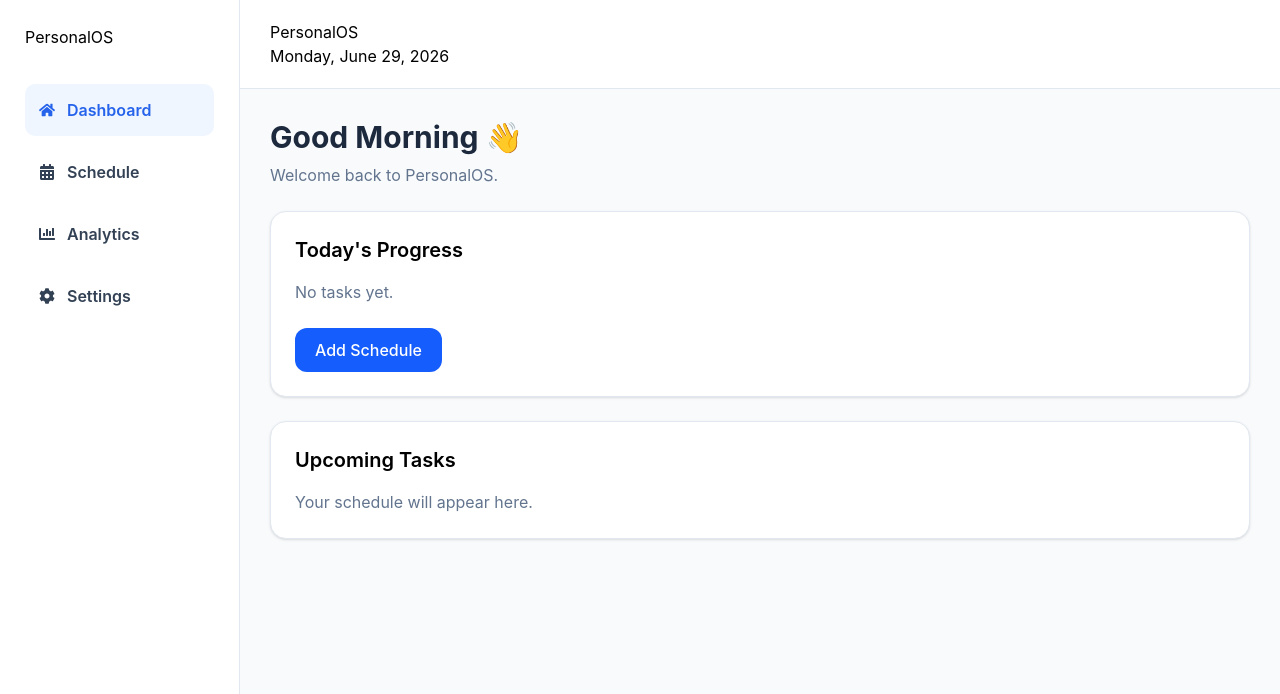
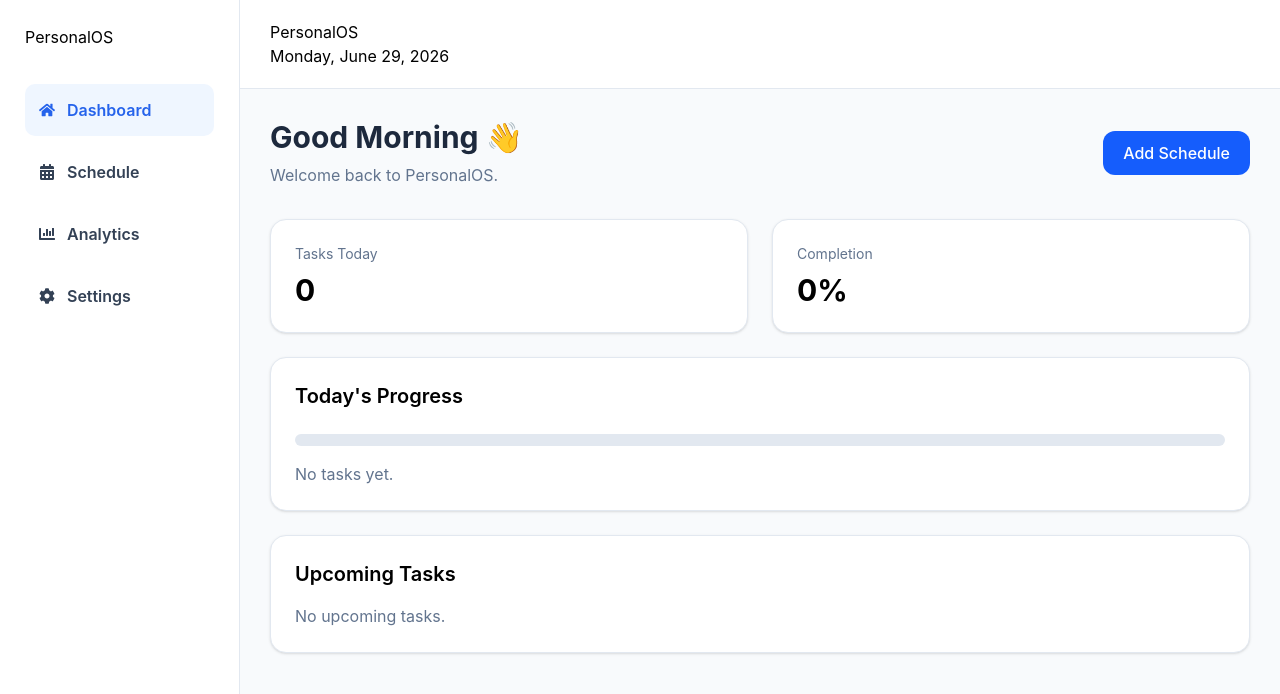
Before and after one commit to OneTime24/personal-os, a React (Vite) app: page / in a window 1280 px wide. Shown: the top 694 px of the page. Built offline with nearby package versions, Linux system fonts and the light colour scheme.

Commit message:
addedthe progress bar

```diff
--- /dev/null
+++ b/src/components/PageHeader.jsx
@@ -0,0 +1,21 @@
+function PageHeader({ title, subtitle, children }) {
+  return (
+    <div className="flex items-center justify-between mb-8">
+      <div>
+        <h1 className="text-3xl font-bold text-slate-800">
+          {title}
+        </h1>
+
+        {subtitle && (
+          <p className="mt-2 text-slate-500">
+            {subtitle}
+          </p>
+        )}
+      </div>
+
+      {children}
+    </div>
+  );
+}
+
+export default PageHeader;
--- a/src/components/StatCard.jsx
+++ b/src/components/StatCard.jsx
@@ -0,0 +1,11 @@
+function StatCard({ title, value }) {
+  return (
+    <div className="bg-white rounded-2xl border border-slate-200 shadow-sm p-6">
+      <p className="text-slate-500 text-sm">{title}</p>
+
+      <h2 className="text-3xl font-bold mt-2">{value}</h2>
+    </div>
+  );
+}
+
+export default StatCard;
--- a/src/pages/Dashboard.jsx
+++ b/src/pages/Dashboard.jsx
@@ -1,30 +1,33 @@
+import Button from "../components/Button";
 import Card from "../components/Card";
-import Button from "../components/Button";
+import PageHeader from "../components/PageHeader";
+import StatCard from "../components/StatCard";
 
 function Dashboard() {
   return (
     <div className="space-y-6">
-      <div>
-        <h1 className="text-3xl font-bold text-slate-800">
-          Good Morning 👋
-        </h1>
+      <PageHeader
+        title="Good Morning 👋"
+        subtitle="Welcome back to PersonalOS."
+      >
+        <Button>Add Schedule</Button>
+      </PageHeader>
 
-        <p className="text-slate-500 mt-2">
-          Welcome back to PersonalOS.
-        </p>
+      <div className="grid grid-cols-1 md:grid-cols-2 gap-6">
+        <StatCard title="Tasks Today" value="0" />
+        <StatCard title="Completion" value="0%" />
       </div>
 
       <Card>
-        <h2 className="text-xl font-semibold">
-          Today's Progress
-        </h2>
+        <h2 className="text-xl font-semibold">Today's Progress</h2>
 
-        <p className="mt-4 text-slate-500">
+        <div className="w-full bg-slate-200 rounded-full h-3 mt-6">
+          <div className="bg-blue-600 h-3 rounded-full w-0"></div>
+        </div>
+
+        <p className="text-slate-500 mt-4">
           No tasks yet.
         </p>
-        <div className="mt-6">
-        <Button>Add Schedule</Button>
-        </div>
       </Card>
 
       <Card>
@@ -32,15 +35,11 @@ function Dashboard() {
           Upcoming Tasks
         </h2>
 
-        <p className="mt-4 text-slate-500">
-          Your schedule will appear here.
+        <p className="text-slate-500 mt-4">
+          No upcoming tasks.
         </p>
       </Card>
     </div>
-
-
-
-
   );
 }
 
```
